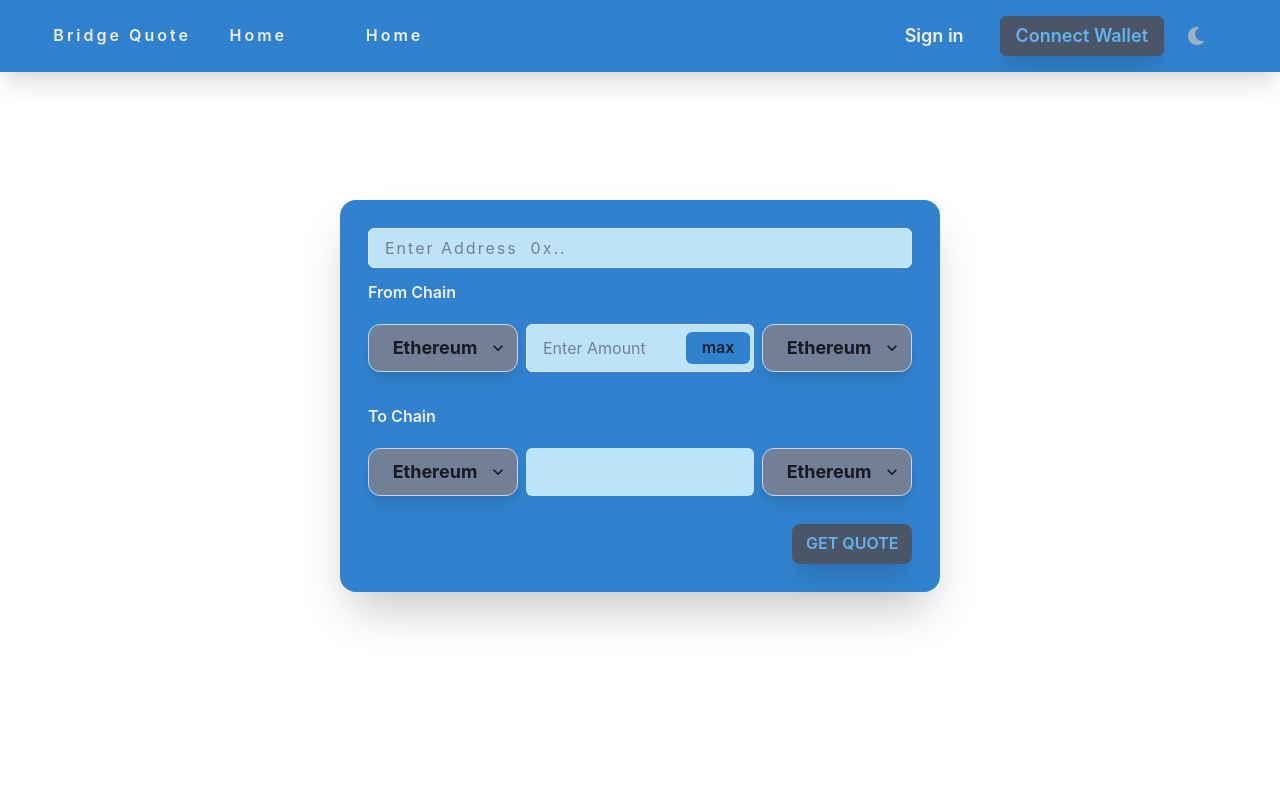
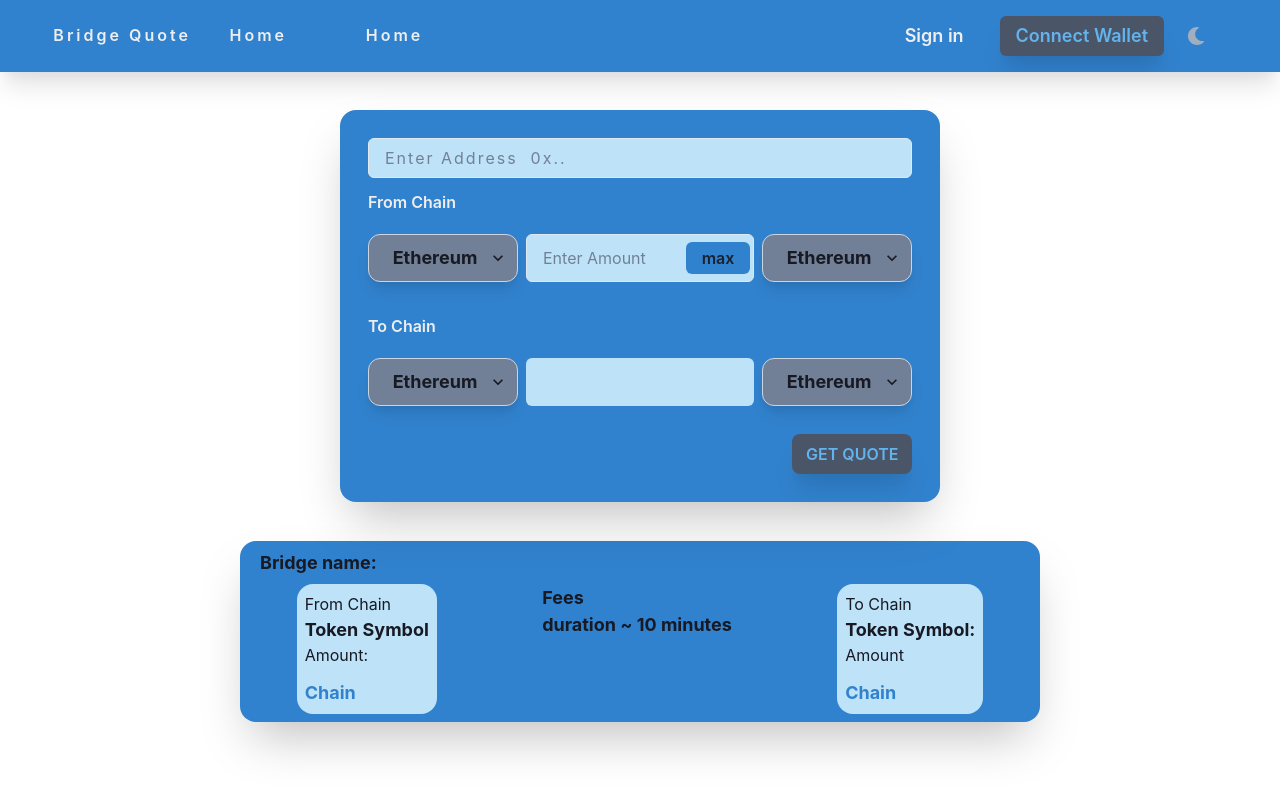
Before and after one commit to SabeloMkhwanzi/defilux, a Next.js app: page / in a window 1280 px wide. Shown: the top 794 px of the page. Built offline with nearby package versions, Linux system fonts and the light colour scheme; no server answers.

Commit message:
added getQuote components

```diff
--- a/component/GetQuotes/BridgeUX/index.js
+++ b/component/GetQuotes/BridgeUX/index.js
@@ -47,14 +47,13 @@ export default function BridgeUX({ getQuotes }) {
           {/* from Chain & from Chain Id   */}
 
           <Box
-            borderColor=""
             borderWidth={0}
             maxWidth={600}
             borderRadius="2xl"
             px={7}
             py={7}
+            my="3%"
             mx="auto"
-            my="10%"
             bgColor={BridgeUX}
             shadow="2xl"
           >
@@ -84,15 +83,15 @@ export default function BridgeUX({ getQuotes }) {
                 height={12}
                 borderRadius="xl"
                 borderColor={ButtonBorderColorMode1}
-                name="fromchain"
-                type={("number", "text")}
+                name="Ethereum"
+                type="text"
                 bg={ButtonColorMode1}
                 shadow="lg"
                 color={InputTextColorMode}
                 fontWeight="bold"
                 fontSize="large"
               >
-                <option name="fromchain" value={("Ethereum", "1")}>
+                <option name="Ethereum" value="Ethereum">
                   Ethereum
                 </option>
                 <option name="polygon" value="137">
--- /dev/null
+++ b/component/GetQuotes/QuotesResults/index.js
@@ -0,0 +1,90 @@
+import React from "react";
+import { Box, useColorModeValue, Stack, Text } from "@chakra-ui/react";
+
+export default function QuoteResult(items) {
+  const BridgeUX = useColorModeValue("blue.500", "blue.500");
+  const InputBgColorMode = useColorModeValue("blue.100", "gray.700");
+  const TextInputColorMode = useColorModeValue("gray.900", "gray.900 ");
+  const InputTextColorMode = useColorModeValue("gray.900", "white");
+  const ChainTextColorMode = useColorModeValue("blue.500", "blue.500");
+
+  return (
+    <Box
+      borderColor=""
+      borderWidth={0}
+      maxWidth={800}
+      borderRadius="2xl"
+      px={2}
+      py={2}
+      mx="auto"
+      bgColor={BridgeUX}
+      shadow="2xl"
+    >
+      <Box mx={3} mb={2}>
+        <Text color={InputTextColorMode} fontWeight="bold" fontSize="large">
+          Bridge name:
+        </Text>
+      </Box>
+
+      <Stack direction="row" justifyContent="space-around">
+        <Box
+          justifyContent="center"
+          bg={InputBgColorMode}
+          maxW={400}
+          color={TextInputColorMode}
+          borderRadius="2xl"
+          px={2}
+          py={2}
+        >
+          From Chain
+          <Text color={InputTextColorMode} fontWeight="bold" fontSize="large">
+            Token Symbol
+          </Text>
+          <Text>Amount:</Text>
+          <Text
+            color={ChainTextColorMode}
+            fontSize="lg"
+            fontWeight="bold"
+            pt={3}
+          >
+            Chain
+          </Text>
+        </Box>
+
+        <Box>
+          <Text></Text>
+          <Text color={InputTextColorMode} fontWeight="bold" fontSize="large">
+            Fees
+          </Text>
+          <Text color={InputTextColorMode} fontWeight="bold" fontSize="large">
+            duration ~ 10 minutes
+          </Text>
+        </Box>
+
+        <Box
+          justifyContent="center"
+          bg={InputBgColorMode}
+          maxW={400}
+          color={TextInputColorMode}
+          borderRadius="2xl"
+          px={2}
+          py={2}
+        >
+          To Chain
+          <Text color={InputTextColorMode} fontWeight="bold" fontSize="large">
+            Token Symbol:{" "}
+          </Text>
+          <Text>Amount</Text>
+          <Text
+            color={ChainTextColorMode}
+            fontSize="lg"
+            fontWeight="bold"
+            pt={3}
+          >
+            Chain
+          </Text>
+        </Box>
+      </Stack>
+    </Box>
+  );
+}
--- a/component/GetQuotes/index.js
+++ b/component/GetQuotes/index.js
@@ -1,7 +1,8 @@
 import { useState, useEffect } from "react";
 import axios from "axios";
-import { Box } from "@chakra-ui/react";
+import { Box, Text, useColorModeValue } from "@chakra-ui/react";
 import BridgeUX from "./BridgeUX";
+import QuoteResult from "./QuotesResults";
 
 // Interface data
 const TOKEN_SYMBOL = "USD";
@@ -9,36 +10,40 @@ const FROM_TOKEN_ADDRESS = "0xa0b86991c6218b36c1d19d4a2e9eb0ce3606eb48";
 
 const TOKEN_AMOUNT = 10000;
 
-//const FROM_CHAIN = "ethereum";
-//const FROM_CHAIN_ID = 1;
+const FROM_CHAIN = "ethereum";
+const FROM_CHAIN_ID = 1;
 
 const TO_CHAIN = "polygon";
 const TO_CHAIN_ID = 137;
 
-//const fromUserAddress = "0xF975206a46b4eD9f5F008AF9813B19bf083d94eE";
+const FROM_USER_ADDRESS = "0xF975206a46b4eD9f5F008AF9813B19bf083d94eE";
 
 function GetQuotes() {
   const [items, setItems] = useState([]);
-  // useEffect(() => {
-  //   getQuotes();
-  //   // eslint-disable-next-line react-hooks/exhaustive-deps
-  // }, []);
+  const InputTextColorMode = useColorModeValue("gray.900", "white");
+
+  useEffect(() => {
+    getQuotes();
+    // eslint-disable-next-line react-hooks/exhaustive-deps
+  }, []);
 
   const getQuotes = async (e) => {
     //Using fetch
     // const chainId = e.target.elements.chainId.value;
     // e.preventDefault();
-    const FROM_USER_ADDRESS = e.target.elements.FROM_USER_ADDRESS.value;
-    e.preventDefault();
+    // const FROM_USER_ADDRESS = e.target.elements.FROM_USER_ADDRESS.value;
+    // e.preventDefault();
 
     //From Chain & chain id
-    const fromchain = e.target.elements.fromchain.value;
-    e.preventDefault();
+    // const fromchain = e.target.elements.fromchain.value;
+    // e.preventDefault();
 
-    const chainId = e.target.elements.chainId.value;
-    e.preventDefault();
+    // const chainId = e.target.elements.chainId.value;
+    // e.preventDefault();
     const response = await axios.get(
-      `https://swap.dev.swing.xyz/v0/transfer/quote?tokenSymbol=${TOKEN_SYMBOL}&tokenAmount=${TOKEN_AMOUNT}&fromTokenAddress=${FROM_TOKEN_ADDRESS}&fromChain=${fromchain}&fromChainId=${FROM_CHAIN_ID}&toChain=${TO_CHAIN}&toChainId=${TO_CHAIN_ID}&fromUserAddress=${FROM_USER_ADDRESS}`,
+      "https://swap.dev.swing.xyz/v0/transfer/quote?tokenSymbol=DAI&tokenAmount=10000&fromTokenAddress=0xa0b86991c6218b36c1d19d4a2e9eb0ce3606eb48&fromChain=ethereum&fromChainId=1&toChain=polygon&toChainId=137&fromUserAddress=0xF975206a46b4eD9f5F008AF9813B19bf083d94eE",
+      // `https://swap.dev.swing.xyz/v0/transfer/quote?tokenSymbol=${TOKEN_SYMBOL}&tokenAmount=${TOKEN_AMOUNT}&fromTokenAddress=${FROM_TOKEN_ADDRESS}&fromChain=${FROM_CHAIN}&fromChainId=${FROM_CHAIN_ID}&toChain=${TO_CHAIN}&toChainId=${TO_CHAIN_ID}&fromUserAddress=${FROM_USER_ADDRESS}`,
+
       {
         method: "GET",
         headers: {
@@ -46,7 +51,7 @@ function GetQuotes() {
         },
       }
     );
-    console.log(response.data);
+    // console.log(response.data);
     setItems(response.data);
 
     console.log(items);
@@ -57,7 +62,19 @@ function GetQuotes() {
       <Box>
         {console.log(items)}
         <BridgeUX getQuotes={getQuotes} />
+        <QuoteResult data={items} />
       </Box>
+
+      {/* <Box mx={3} mb={2}>
+          <Text
+            color={InputTextColorMode}
+            fontWeight="bold"
+            fontSize="large"
+            key={items.chainId}
+          >
+            From:
+          </Text>
+        </Box> */}
     </Box>
   );
 }
--- a/component/index.tsx
+++ b/component/index.tsx
@@ -1,3 +1,4 @@
 export { default as GetQuote } from "./GetQuotes";
 export { default as GetSwapTransfer } from "./GetSwapTransfer";
 export { default as Navbar } from "./Navbar";
+// export { default as Chart } from "./Chart";
```
Also changed, not shown: component/Chart/index.js (added, +43 -0 lines).
